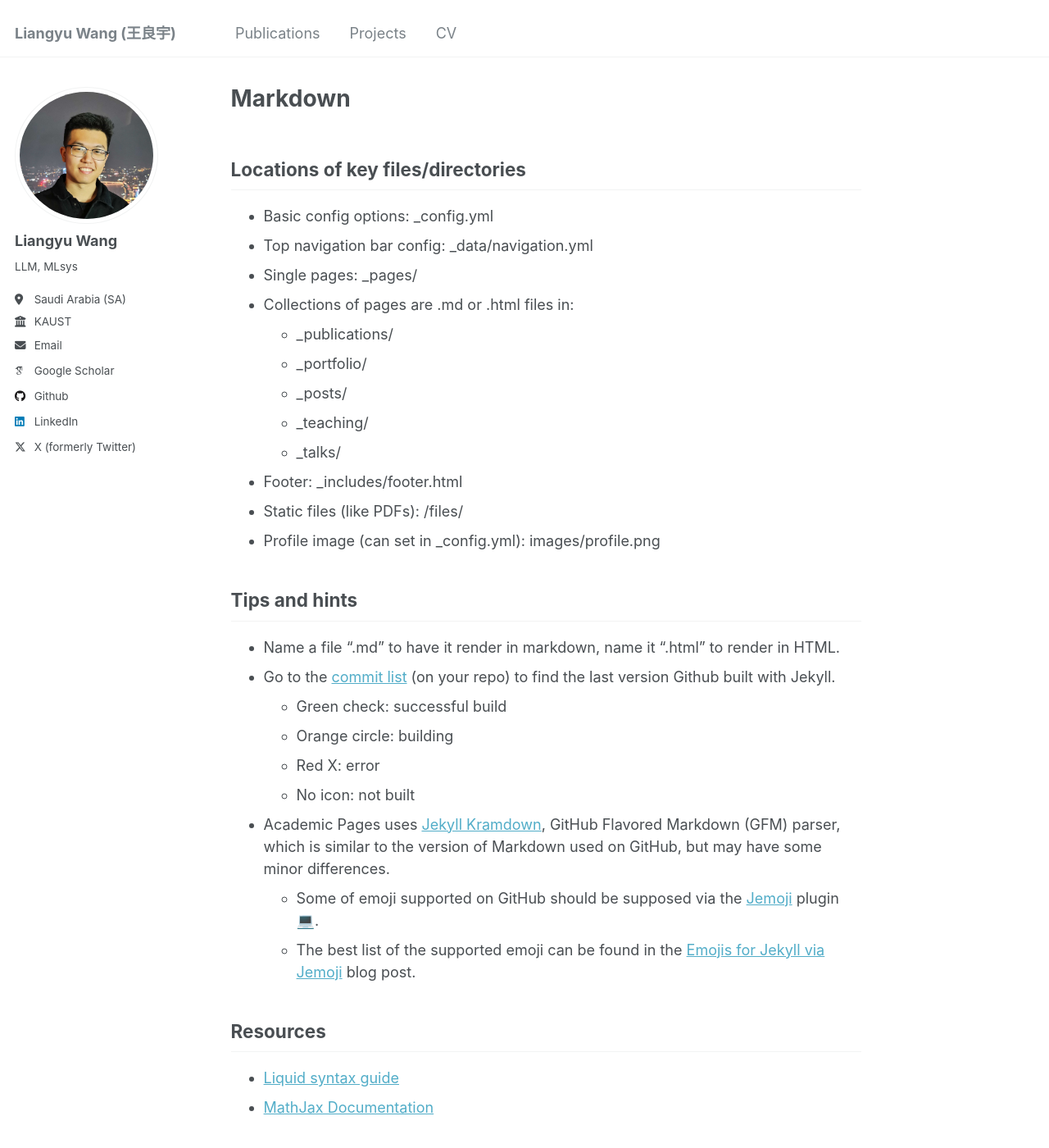
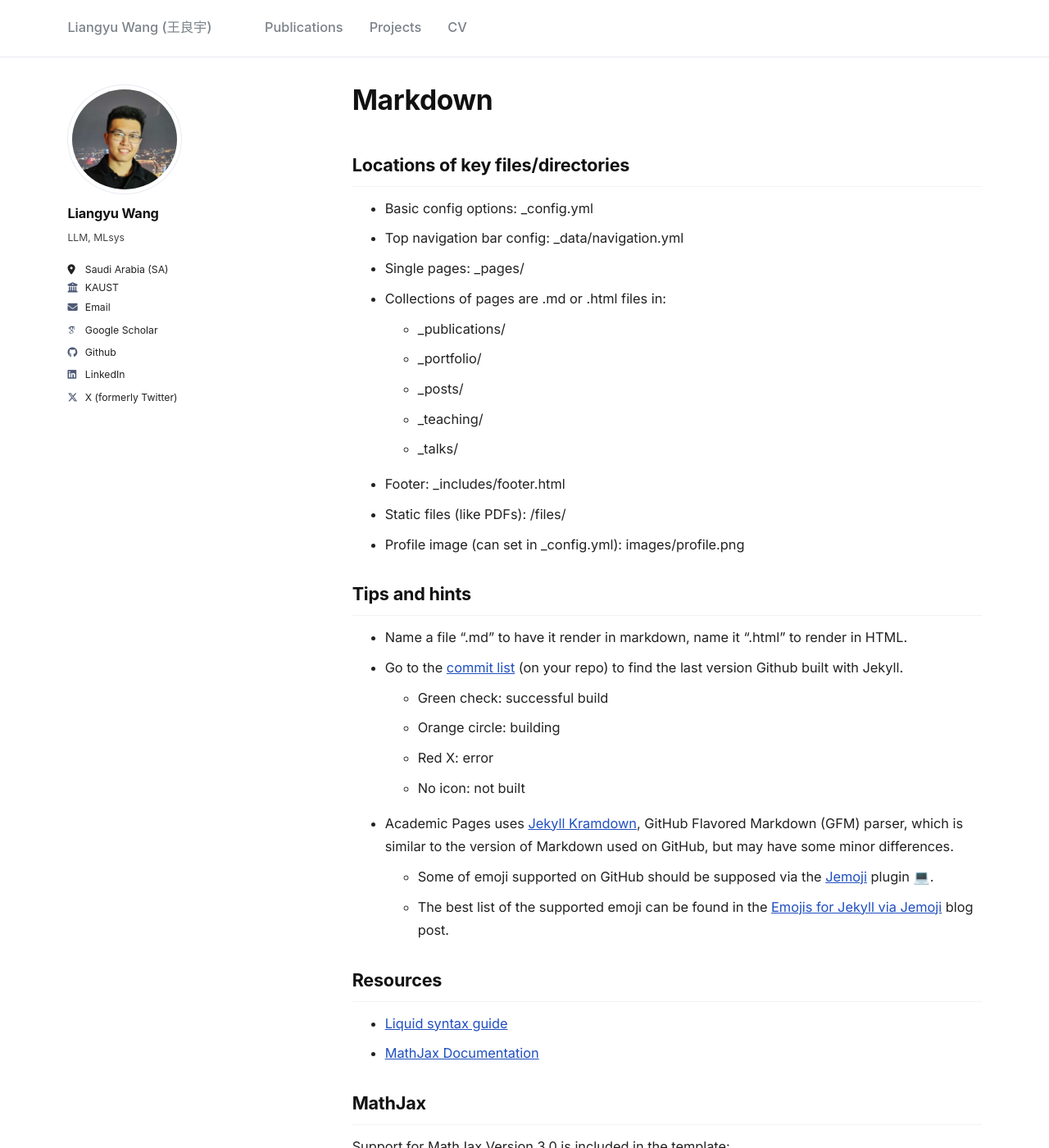
Before and after one commit to liangyuwang/liangyuwang.github.io, a Jekyll site: the page built from _pages/markdown.md, in a window 1280 px wide and 1400 px high. Shown: the whole window at 82% size. Built offline with Jekyll 4.4.1, drawn with Linux system fonts in a browser that asks for light colours; emoji names are drawn with the system emoji font; some web fonts are replaced.

Commit message:
change theme

```diff
--- a/_includes/head/custom.html
+++ b/_includes/head/custom.html
@@ -23,123 +23,14 @@
 <meta name="msapplication-config" content="{{ base_path }}/images/browserconfig.xml?v=M44lzPylqQ">
 <meta name="theme-color" content="#ffffff">
 <link rel="stylesheet" href="{{ base_path }}/assets/css/academicons.css"/>
+<link rel="preconnect" href="https://fonts.googleapis.com">
+<link rel="preconnect" href="https://fonts.gstatic.com" crossorigin>
+<link rel="stylesheet" href="https://fonts.googleapis.com/css2?family=Inter:wght@400;500;600;700&family=Noto+Sans+SC:wght@400;500;700&display=swap">
+<link rel="stylesheet" href="{{ base_path }}/assets/css/custom-theme.css"/>
 
 
 <!-- Support for MatJax -->
 <script src="https://cdnjs.cloudflare.com/polyfill/v3/polyfill.min.js?features=es6"></script>
 <script id="MathJax-script" async src="https://cdn.jsdelivr.net/npm/mathjax@3/es5/tex-mml-chtml.js"></script>
 
-<!-- Custom About Page Styles -->
-<style>
-.about-section {
-  background: linear-gradient(135deg, #fdfdfd 0%, #f8f9fa 100%);
-  border-radius: 6px;
-  padding: 1rem;
-  margin: 0.5rem 0;
-  box-shadow: 0 1px 3px rgba(0, 0, 0, 0.03);
-  border-left: 3px solid #007bff;
-}
-
-.news-section {
-  background: linear-gradient(135deg, #fffef7 0%, #fefcf0 100%);
-  border-left: 3px solid #ffc107;
-}
-
-.projects-section {
-  background: linear-gradient(135deg, #f9fdf9 0%, #f1f8f1 100%);
-  border-left: 3px solid #28a745;
-}
-
-.publications-section {
-  background: linear-gradient(135deg, #fafcff 0%, #f0f7ff 100%);
-  border-left: 3px solid #2196f3;
-}
-
-.reviewer-section {
-  background: linear-gradient(135deg, #fffafc 0%, #fef7fa 100%);
-  border-left: 3px solid #e91e63;
-}
-
-.project-item {
-  background: rgba(255, 255, 255, 0.6);
-  border-radius: 4px;
-  padding: 0.8rem;
-  margin: 0.4rem 0;
-  box-shadow: 0 1px 2px rgba(0, 0, 0, 0.02);
-  border: 1px solid rgba(0, 0, 0, 0.03);
-  transition: transform 0.2s ease, box-shadow 0.2s ease;
-}
-
-.project-item:hover {
-  transform: translateY(-1px);
-  box-shadow: 0 2px 6px rgba(0, 0, 0, 0.06);
-}
-
-.project-title {
-  color: #2c3e50;
-  margin-bottom: 0.3rem;
-}
-
-.project-description {
-  color: #5a6c7d;
-  line-height: 1.4;
-}
-
-.news-item {
-  background: rgba(255, 255, 255, 0.5);
-  border-radius: 3px;
-  padding: 0.5rem 0.7rem;
-  margin: 0.2rem 0;
-  border-left: 2px solid #ffc107;
-}
-
-.publication-item {
-  background: rgba(255, 255, 255, 0.5);
-  border-radius: 3px;
-  padding: 0.6rem;
-  margin: 0.3rem 0;
-  border-left: 2px solid #2196f3;
-}
-
-.intro-text {
-  background: linear-gradient(135deg, #ffffff 0%, #fdfdfd 100%);
-  border-radius: 6px;
-  padding: 1rem;
-  margin-bottom: 0.8rem;
-  box-shadow: 0 1px 3px rgba(0, 0, 0, 0.02);
-  border: 1px solid rgba(0, 0, 0, 0.02);
-}
-
-.section-title {
-  color: #2c3e50;
-  border-bottom: 1px solid #007bff;
-  padding-bottom: 0.2rem;
-  margin-bottom: 0.5rem;
-  margin-top: 0;
-  font-size: 1.3em;
-}
-
-.github-stars {
-  display: inline-block;
-  margin-left: 0.4rem;
-}
-
-.tiny-lib-item {
-  background: rgba(255, 255, 255, 0.4);
-  border-radius: 3px;
-  padding: 0.5rem;
-  margin: 0.2rem 0;
-  border-left: 2px solid #28a745;
-}
-
-/* 减少整体页面间距 */
-.intro-text ul {
-  margin: 0.5rem 0;
-}
-
-.intro-text li {
-  margin: 0.2rem 0;
-}
-</style>
-
 <!-- end custom head snippets -->
--- /dev/null
+++ b/assets/css/custom-theme.css
@@ -0,0 +1,205 @@
+/* Homepage style override inspired by horseee.github.io */
+
+html {
+  font-size: 16px;
+}
+
+body {
+  font-family: "Inter", "Noto Sans SC", -apple-system, BlinkMacSystemFont, "Segoe UI", Arial, sans-serif;
+  color: #222;
+  background-color: #fff;
+  line-height: 1.75;
+  font-size: 1.02rem;
+}
+
+a {
+  color: #1f4fbf;
+  text-decoration: none;
+}
+
+a:hover,
+a:focus {
+  color: #163b90;
+  text-decoration: underline;
+}
+
+h1,
+h2,
+h3,
+h4,
+h5,
+h6 {
+  color: #111;
+  letter-spacing: -0.01em;
+  line-height: 1.35;
+}
+
+h1 {
+  font-size: 2rem;
+  margin: 0 0 1rem;
+}
+
+h2 {
+  font-size: 1.35rem;
+  margin-top: 2rem;
+  margin-bottom: 0.75rem;
+}
+
+p,
+li {
+  color: #222;
+}
+
+#main {
+  max-width: 1160px;
+  margin: 2.2rem auto 0;
+  padding: 0 1.4rem;
+}
+
+.page {
+  width: calc(100% - 300px);
+  padding-right: 0;
+}
+
+.page__content p,
+.page__content li {
+  font-size: 1.02rem;
+}
+
+.page__title {
+  font-size: 2.1rem;
+  font-weight: 700;
+  margin-bottom: 1rem;
+}
+
+.masthead {
+  border-bottom: 1px solid #e7e9ee;
+  background: #fff;
+}
+
+.masthead__inner-wrap {
+  max-width: 1160px;
+  margin: 0 auto;
+  padding: 0.7rem 1.4rem;
+}
+
+.masthead__menu-item a {
+  font-weight: 500;
+}
+
+.greedy-nav {
+  background: #fff;
+}
+
+.sidebar {
+  width: 260px;
+  opacity: 1;
+}
+
+.author__avatar img {
+  max-width: 140px;
+  border-radius: 50%;
+  border: 1px solid #e8ebf2;
+}
+
+.author__content {
+  margin-top: 0.8rem;
+}
+
+.author__name {
+  font-size: 1.35rem;
+  margin-bottom: 0.25rem;
+}
+
+.author__bio {
+  color: #414141;
+  font-size: 0.95rem;
+}
+
+.author__urls-wrapper button {
+  display: none;
+}
+
+.author__urls {
+  display: block !important;
+  margin-top: 0.65rem;
+  padding-left: 0;
+}
+
+.author__urls li {
+  margin-bottom: 0.25rem;
+}
+
+.social-icons .fa,
+.social-icons .fas,
+.social-icons .fab,
+.social-icons [class^="ai"] {
+  color: #4e5a75;
+}
+
+.page__footer {
+  border-top: 1px solid #eceff4;
+  margin-top: 2.2rem;
+}
+
+/* flatten prior card styling into cleaner sections */
+.intro-text,
+.about-section,
+.project-item,
+.publication-item,
+.news-item,
+.tiny-lib-item {
+  background: transparent;
+  border: 0;
+  border-radius: 0;
+  box-shadow: none;
+  padding: 0;
+}
+
+.about-section,
+.project-item,
+.publication-item {
+  margin: 0 0 1.1rem;
+}
+
+.section-title {
+  margin-top: 2rem;
+  margin-bottom: 0.65rem;
+  padding: 0;
+  border-bottom: 0;
+  color: #111;
+  font-size: 1.45rem;
+  font-weight: 700;
+}
+
+.project-title {
+  color: #111;
+  margin-bottom: 0.2rem;
+}
+
+.project-description {
+  color: #333;
+}
+
+.github-stars {
+  vertical-align: middle;
+}
+
+ul {
+  margin-top: 0.45rem;
+  margin-bottom: 0.9rem;
+}
+
+li {
+  margin: 0.18rem 0;
+}
+
+@media (max-width: 1024px) {
+  #main {
+    padding: 0 1rem;
+  }
+
+  .page {
+    width: 100%;
+  }
+}
```
